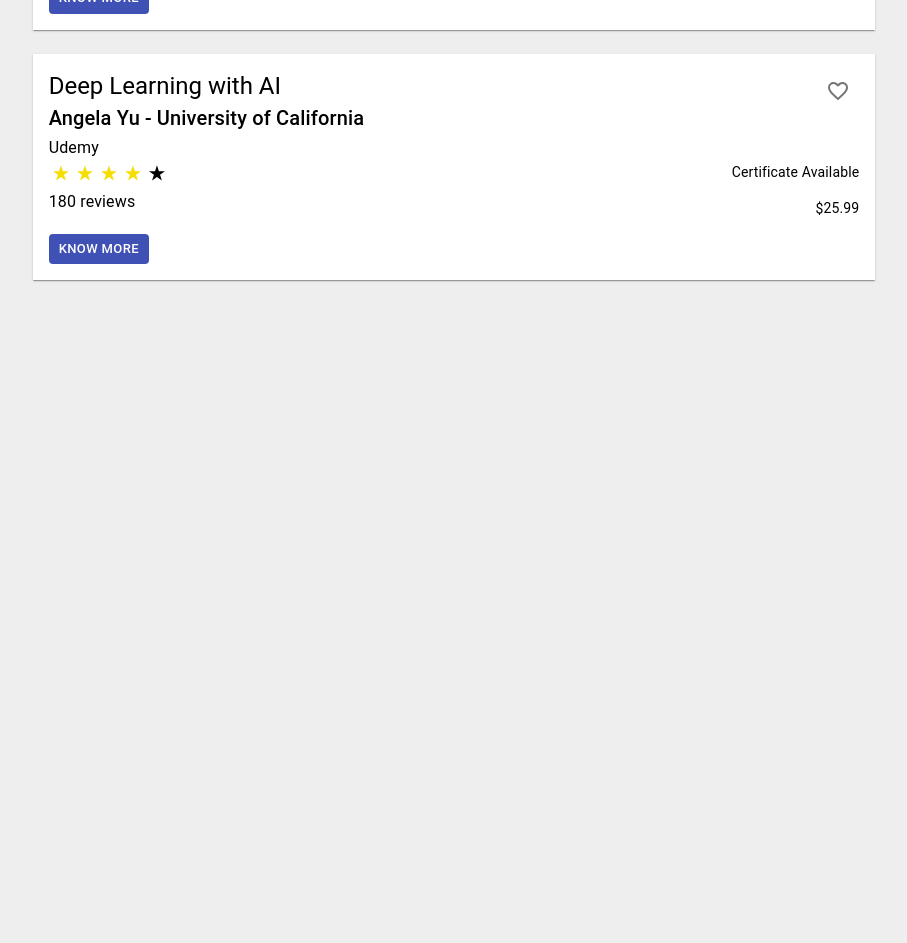
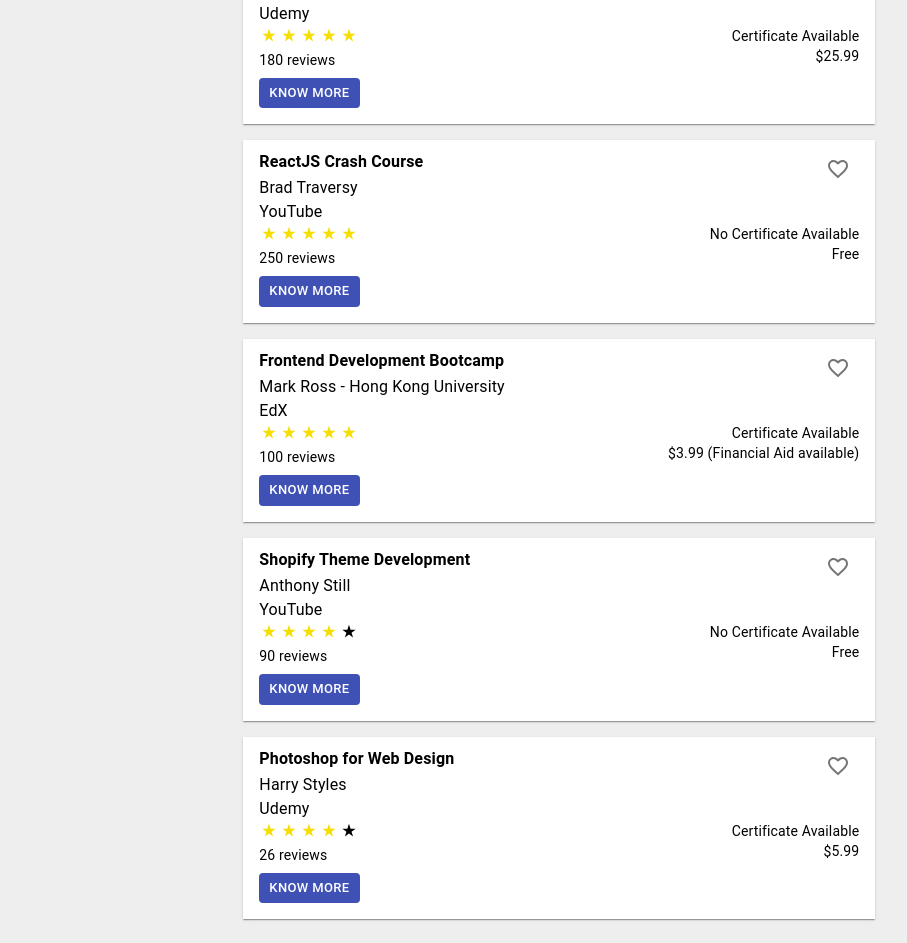
Before and after one commit to LazyCoder-1506/coursegrub-actual, a React (Create React App) app: page / in a window 1280 px wide. Shown: the part 480-1423 px from the top of the page, without its empty margins (186-1093 px from the left). Before the commit the page ends 800 px from the top, so only its background shows below. Built offline with nearby package versions, Linux system fonts and the light colour scheme.

Commit message:
courses data added, course card spacing improved

```diff
--- a/src/App.js
+++ b/src/App.js
@@ -7,7 +7,8 @@
     <Grid container direction='column'>
       <Grid item container>
         <Grid item xs={false} lg={2}></Grid>
-        <Grid item xs={12} lg={8}>
+        <Grid item xs={false} lg={2}></Grid>
+        <Grid item xs={12} lg={6}>
           <Content></Content>
         </Grid>
         <Grid item xs={false} lg={2}></Grid>
--- a/src/components/CourseCard.js
+++ b/src/components/CourseCard.js
@@ -45,7 +45,7 @@
         container
         className={classes.courseCard}
         boxShadow={1}
-        my={3}>
+        my={2}>
         {/* <Box
           component={Grid}
           item
@@ -61,27 +61,28 @@
           item
           container
           xs={12}
-          p={2}>
+          paddingY={1}
+          paddingX={2}>
           <Box
             component={Grid}
             item
             xs={11}>
             <Typography
-              variant='h5'
+              variant='subtitle1'
               display='block'
               noWrap='true'
               className={classes.w100}>
-              { props.name }
+              <strong>{ props.name }</strong>
             </Typography>
             <Typography
-              variant='h6'
+              variant='body1'
               display='block'
               noWrap='true'
               className={classes.w100}>
               { props.instructors }{(props.university) ? ' - ' + props.university : ''}
             </Typography>
             <Typography
-              variant='subtitle1'
+              variant='body1'
               display='block'
               noWrap='true'
               className={classes.w100}>
@@ -105,13 +106,13 @@
             component={ Grid }
             item
             xs={6}>
-            <StarRateIcon className={(props.stars > 0) ? classes.goldenStar : ''} />
-            <StarRateIcon className={(props.stars > 1) ? classes.goldenStar : ''} />
-            <StarRateIcon className={(props.stars > 2) ? classes.goldenStar : ''} />
-            <StarRateIcon className={(props.stars > 3) ? classes.goldenStar : ''} />
-            <StarRateIcon className={(props.stars > 4) ? classes.goldenStar : ''} />
+            <StarRateIcon fontSize='small' className={(props.stars > 0) ? classes.goldenStar : ''} />
+            <StarRateIcon fontSize='small' className={(props.stars > 1) ? classes.goldenStar : ''} />
+            <StarRateIcon fontSize='small' className={(props.stars > 2) ? classes.goldenStar : ''} />
+            <StarRateIcon fontSize='small' className={(props.stars > 3) ? classes.goldenStar : ''} />
+            <StarRateIcon fontSize='small' className={(props.stars > 4) ? classes.goldenStar : ''} />
             <Typography
-              variant='body1'>
+              variant='body2'>
               { props.reviews } reviews
             </Typography>
           </Box>
@@ -121,8 +122,7 @@
             xs={6}>
             <Typography
               variant='body2'
-              align='right'
-              paragraph='true'>
+              align='right'>
               { props.certificate }
             </Typography>
             <Typography
--- a/src/data/data.json
+++ b/src/data/data.json
@@ -7,7 +7,7 @@
     "platform": "Coursera",
     "price": "$14.99 (Financial Aid available)",
     "certificate": "Certificate Available",
-    "stars": 5,
+    "stars": 4.8,
     "reviews": 462,
     "duration": "!! hours",
     "brief": "Lorem Ipsum is simply dummy text of the printing and typesetting industry. Lorem Ipsum has been the industry's standard dummy text ever since the 1500s, when an unknown printer took a galley of type and scrambled it to make a type specimen book. It has survived not only five centuries, but also the leap into electronic typesetting, remaining essentially unchanged.",
@@ -21,7 +21,7 @@
     "platform": "YouTube",
     "price": "Free",
     "certificate": "No Certificate Available",
-    "stars": 3,
+    "stars": 3.6,
     "reviews": 59,
     "duration": "2 hours",
     "brief": "Lorem Ipsum is simply dummy text of the printing and typesetting industry. Lorem Ipsum has been the industry's standard dummy text ever since the 1500s, when an unknown printer took a galley of type and scrambled it to make a type specimen book. It has survived not only five centuries, but also the leap into electronic typesetting, remaining essentially unchanged.",
@@ -35,10 +35,66 @@
     "platform": "Udemy",
     "price": "$25.99",
     "certificate": "Certificate Available",
-    "stars": 4,
+    "stars": 4.1,
     "reviews": 180,
     "duration": "5 hours",
     "brief": "Lorem Ipsum is simply dummy text of the printing and typesetting industry. Lorem Ipsum has been the industry's standard dummy text ever since the 1500s, when an unknown printer took a galley of type and scrambled it to make a type specimen book. It has survived not only five centuries, but also the leap into electronic typesetting, remaining essentially unchanged.",
     "url": "https://www.udemy.com/"
+  },
+  {
+    "id": 3,
+    "name": "ReactJS Crash Course",
+    "instructors": "Brad Traversy",
+    "university": null,
+    "platform": "YouTube",
+    "price": "Free",
+    "certificate": "No Certificate Available",
+    "stars": 4.7,
+    "reviews": 250,
+    "duration": "2 hours",
+    "brief": "Lorem Ipsum is simply dummy text of the printing and typesetting industry. Lorem Ipsum has been the industry's standard dummy text ever since the 1500s, when an unknown printer took a galley of type and scrambled it to make a type specimen book. It has survived not only five centuries, but also the leap into electronic typesetting, remaining essentially unchanged.",
+    "url": "https://www.youtube.com/"
+  },
+  {
+    "id": 4,
+    "name": "Frontend Development Bootcamp",
+    "instructors": "Mark Ross",
+    "university": "Hong Kong University",
+    "platform": "EdX",
+    "price": "$3.99 (Financial Aid available)",
+    "certificate": "Certificate Available",
+    "stars": 4.5,
+    "reviews": 100,
+    "duration": "8 hours",
+    "brief": "Lorem Ipsum is simply dummy text of the printing and typesetting industry. Lorem Ipsum has been the industry's standard dummy text ever since the 1500s, when an unknown printer took a galley of type and scrambled it to make a type specimen book. It has survived not only five centuries, but also the leap into electronic typesetting, remaining essentially unchanged.",
+    "url": "https://www.google.com/"
+  },
+  {
+    "id": 5,
+    "name": "Shopify Theme Development",
+    "instructors": "Anthony Still",
+    "university": null,
+    "platform": "YouTube",
+    "price": "Free",
+    "certificate": "No Certificate Available",
+    "stars": 4.0,
+    "reviews": 90,
+    "duration": "1 hour",
+    "brief": "Lorem Ipsum is simply dummy text of the printing and typesetting industry. Lorem Ipsum has been the industry's standard dummy text ever since the 1500s, when an unknown printer took a galley of type and scrambled it to make a type specimen book. It has survived not only five centuries, but also the leap into electronic typesetting, remaining essentially unchanged.",
+    "url": "https://www.youtube.com/"
+  },
+  {
+    "id": 6,
+    "name": "Photoshop for Web Design",
+    "instructors": "Harry Styles",
+    "university": null,
+    "platform": "Udemy",
+    "price": "$5.99",
+    "certificate": "Certificate Available",
+    "stars": 3.8,
+    "reviews": 26,
+    "duration": "3 hours",
+    "brief": "Lorem Ipsum is simply dummy text of the printing and typesetting industry. Lorem Ipsum has been the industry's standard dummy text ever since the 1500s, when an unknown printer took a galley of type and scrambled it to make a type specimen book. It has survived not only five centuries, but also the leap into electronic typesetting, remaining essentially unchanged.",
+    "url": "https://www.udemy.com/"
   }
 ]
```
